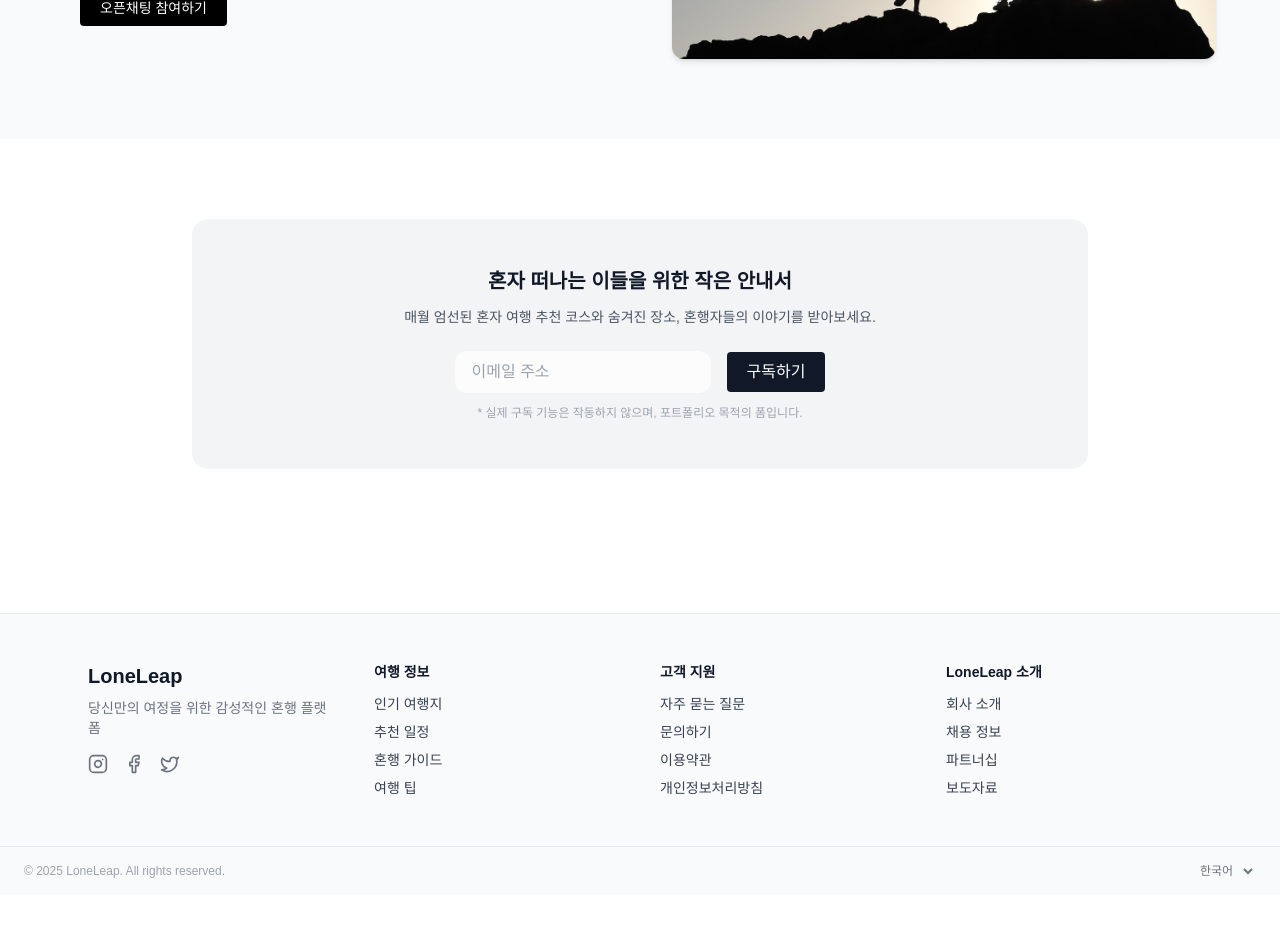
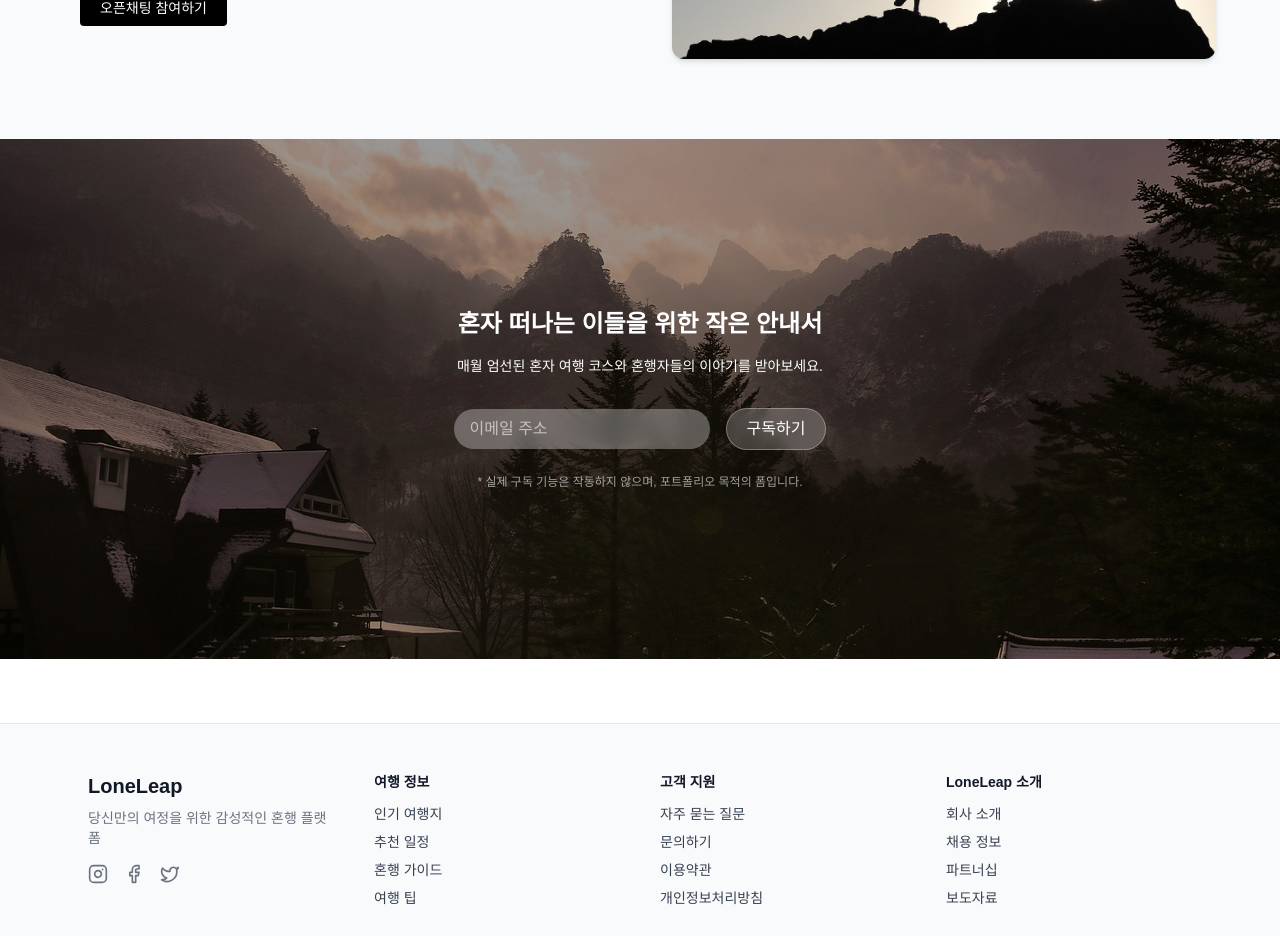
Before and after one commit to devyuu08/loneleap, a React (Vite) app: page / in a window 1280 px wide. Shown: the part 2740-3676 px from the top of the page. Before the commit the page ends 3635 px from the top, so only its background shows below. Built offline with nearby package versions, Linux system fonts and the light colour scheme; no server answers; the database is empty; a web font is replaced by a local one.

Commit message:
feat: 뉴스레터 섹션 리디자인 및 구독 폼 스타일 개선

```diff
--- a/src/components/home/NewsletterSection.jsx
+++ b/src/components/home/NewsletterSection.jsx
@@ -13,19 +13,32 @@ export default function NewsletterSection() {
   };
 
   return (
-    <section className="px-6 py-20">
-      <div className="max-w-4xl mx-auto bg-gray-100 rounded-2xl px-8 py-12 text-center">
-        <h2 className="text-xl font-semibold text-gray-900 mb-3">
+    <section className="relative h-[520px] px-6 py-12 overflow-hidden flex items-center justify-center">
+      {/* 배경 이미지 */}
+      <img
+        src="/images/newsletter-bg.jpg"
+        alt="배경 이미지"
+        className="absolute inset-0 w-full h-full object-cover"
+      />
+
+      {/* 어두운 오버레이 */}
+      <div className="absolute inset-0 bg-black/40" />
+
+      {/* 콘텐츠 */}
+      <div className="relative z-10 max-w-xl mx-auto text-center text-white">
+        <h2 className="text-2xl font-bold mb-4">
+          {" "}
           혼자 떠나는 이들을 위한 작은 안내서
         </h2>
-        <p className="text-gray-600 text-sm mb-6">
-          매월 엄선된 혼자 여행 추천 코스와 숨겨진 장소, 혼행자들의 이야기를
-          받아보세요.
+
+        <p className="text-sm mb-8">
+          {" "}
+          매월 엄선된 혼자 여행 코스와 혼행자들의 이야기를 받아보세요.
         </p>
 
         <form
           onSubmit={handleFakeSubmit}
-          className="flex flex-col sm:flex-row items-center justify-center gap-4"
+          className="flex flex-col sm:flex-row items-center justify-center gap-4 mb-6"
         >
           <input
             type="email"
@@ -33,26 +46,30 @@ export default function NewsletterSection() {
             onChange={(e) => setEmail(e.target.value)}
             placeholder="이메일 주소"
             className="w-full sm:w-64 px-4 py-2
-             rounded-xl border border-transparent
-             bg-white/70 backdrop-blur
-             placeholder-gray-400
-             focus:outline-none focus:ring-2 focus:ring-black"
+               rounded-full
+               bg-white/30 backdrop-blur
+               text-white placeholder-white/60
+               focus:outline-none focus:ring-2 focus:ring-white transition"
           />
           <button
             type="submit"
-            className="px-5 py-2 bg-gray-900 text-white rounded hover:bg-black transition"
+            className="px-5 py-2
+               rounded-full
+               bg-white/20 text-white
+               hover:bg-white/30 hover:text-sky-200
+               transition backdrop-blur border border-white/30"
           >
             구독하기
           </button>
         </form>
 
         {submitted && (
-          <p className="text-sm text-green-600 mt-4">
-            구독 신청이 완료되었습니다! (실제 이메일 전송은 없습니다)
+          <p className="text-sm text-green-300 mb-2">
+            구독 신청 완료! (실제 이메일 전송은 없습니다)
           </p>
         )}
 
-        <p className="text-xs text-gray-400 mt-3">
+        <p className="text-xs text-white/60">
           * 실제 구독 기능은 작동하지 않으며, 포트폴리오 목적의 폼입니다.
         </p>
       </div>
```
Also changed, not shown: public/images/newsletter-bg.jpg (added).
